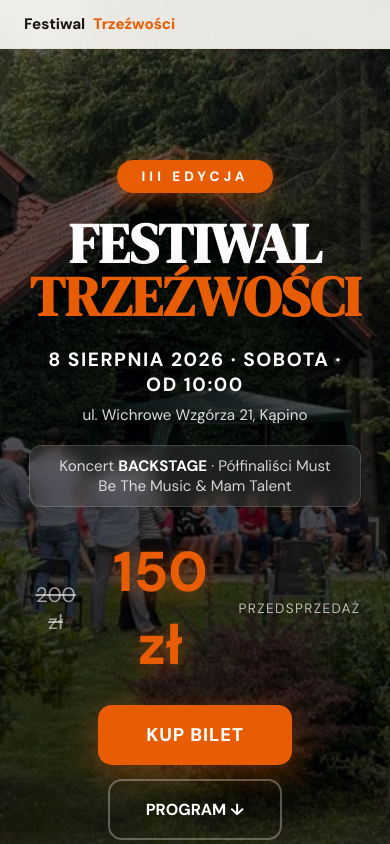
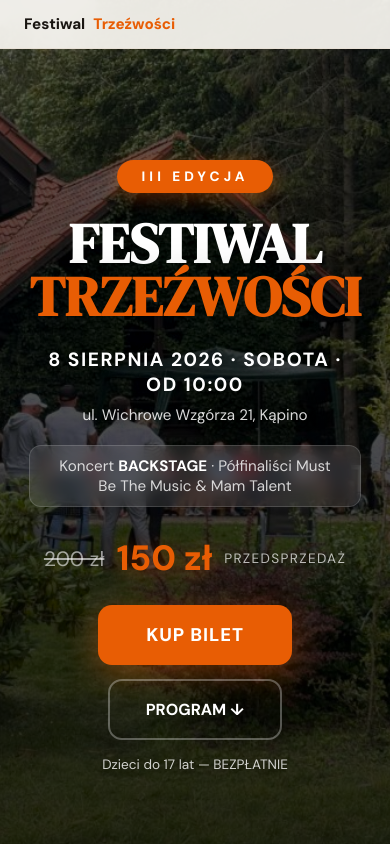
Before and after one commit to dariuszszuca-lang/festiwal-trzezwosci, a plain HTML site: page index.html in a window 390 px wide. Shown: the top 844 px of the page. Drawn offline with nearby package versions, Linux system fonts and the light colour scheme.

Commit message:
Fix: 150 zł w jednej linii na mobile (clamp + nowrap)

```diff
--- a/index.html
+++ b/index.html
@@ -50,7 +50,7 @@ nav .cta-btn:hover{background:var(--accent2);transform:translateY(-1px)}
 .hero-band strong{color:#fff}
 .hero-price{margin-bottom:24px;display:flex;align-items:center;justify-content:center;gap:12px}
 .hero-price-old{font-size:1.3rem;color:rgba(255,255,255,0.6);text-decoration:line-through;text-shadow:0 1px 6px rgba(0,0,0,0.4)}
-.hero-price-new{font-size:3.5rem;font-weight:800;color:var(--accent);text-shadow:0 4px 20px rgba(232,93,4,0.5)}
+.hero-price-new{font-size:clamp(2.2rem,7vw,3.5rem);font-weight:800;color:var(--accent);text-shadow:0 4px 20px rgba(232,93,4,0.5);white-space:nowrap}
 .hero-price-label{font-size:0.85rem;color:rgba(255,255,255,0.7);text-transform:uppercase;letter-spacing:0.1em;text-shadow:0 1px 6px rgba(0,0,0,0.4)}
 .hero-cta-row{display:flex;gap:14px;justify-content:center;flex-wrap:wrap;margin-bottom:16px}
 .hero-btn-primary{padding:18px 48px;background:var(--accent);color:#fff;font-weight:800;font-size:1.15rem;border-radius:14px;letter-spacing:0.05em;transition:all .2s;box-shadow:0 8px 32px rgba(232,93,4,0.4)}
```
